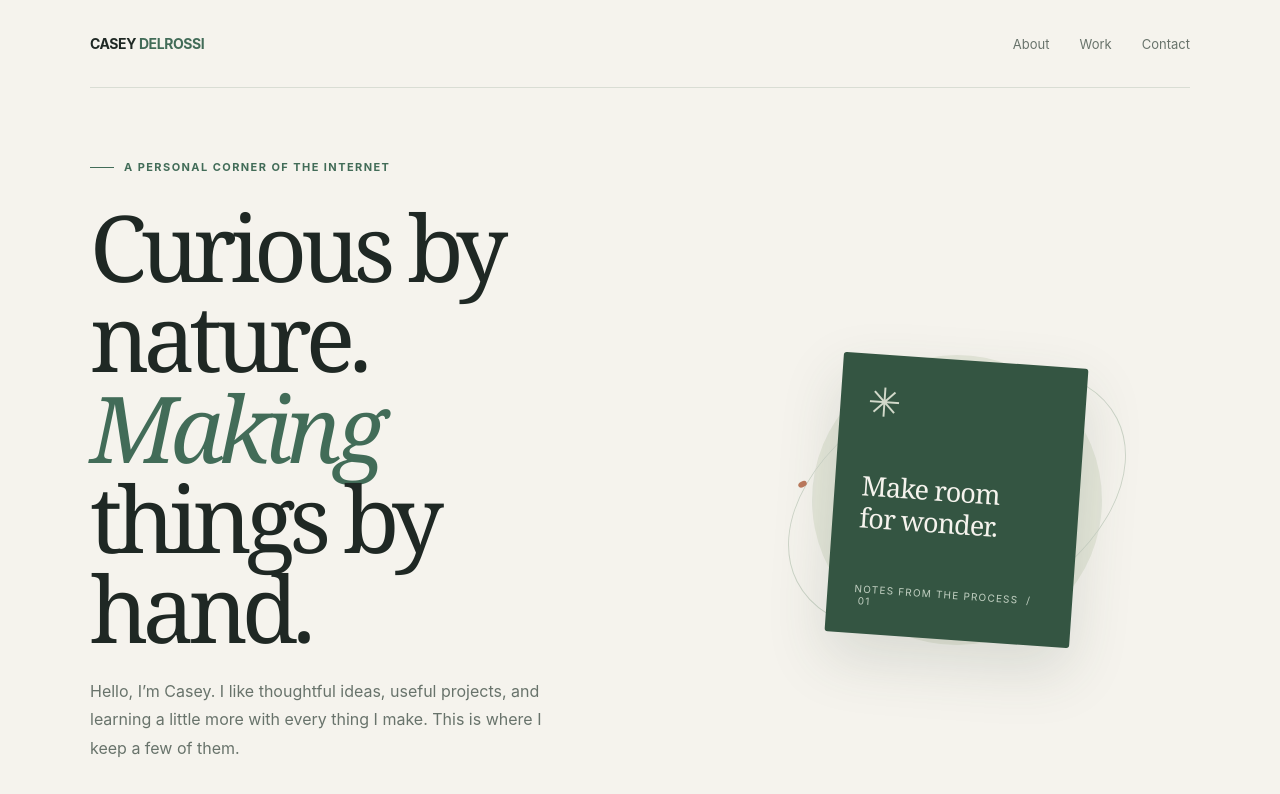
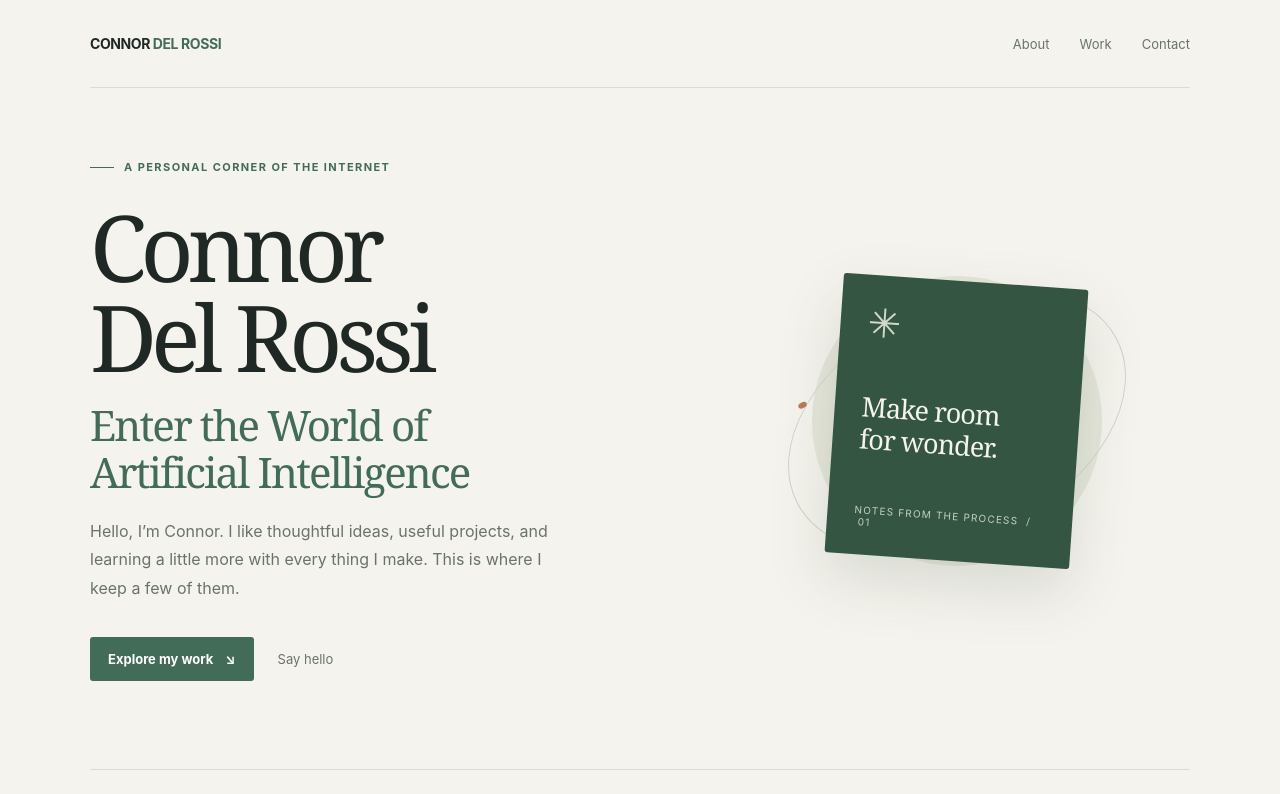
Before and after one commit to CDR615/CDR615.github.io, a plain HTML site: page index.html in a window 1280 px wide. Shown: the top 794 px of the page. Drawn offline with Linux system fonts and the light colour scheme.

Commit message:
Changed the name on the webpage and added Header

```diff
--- a/index.html
+++ b/index.html
@@ -5,7 +5,7 @@
   <meta name="viewport" content="width=device-width, initial-scale=1">
   <meta name="theme-color" content="#f5f3ed">
   <meta name="description" content="A small corner of the internet for ideas, projects, and things worth sharing.">
-  <title>Casey Delrossi — Home</title>
+  <title>Connor Del Rossi — Home</title>
   <style>
     :root {
       color-scheme: light;
@@ -60,6 +60,7 @@
       letter-spacing: -.065em;
     }
     h1 em { color: var(--green); font-weight: 400; }
+    .hero-title { max-width: 470px; margin: -5px 0 22px; color: var(--green); font: 400 clamp(28px, 3.6vw, 42px)/1.12 var(--serif); letter-spacing: -.045em; }
     .intro { max-width: 460px; color: var(--muted); font-size: 16px; line-height: 1.8; }
     .actions { display: flex; align-items: center; gap: 24px; margin-top: 34px; }
     .button {
@@ -133,7 +134,7 @@
 <body>
   <div class="shell">
     <header>
-      <a class="wordmark" href="#top">CASEY <span>DELROSSI</span></a>
+      <a class="wordmark" href="#top">CONNOR <span>DEL ROSSI</span></a>
       <nav aria-label="Main navigation">
         <a href="#about">About</a>
         <a href="#work">Work</a>
@@ -145,8 +146,9 @@
       <section class="hero" id="about">
         <div>
           <div class="eyebrow">A personal corner of the internet</div>
-          <h1>Curious by<br>nature. <em>Making</em><br>things by hand.</h1>
-          <p class="intro">Hello, I’m Casey. I like thoughtful ideas, useful projects, and learning a little more with every thing I make. This is where I keep a few of them.</p>
+          <h1>Connor<br>Del Rossi</h1>
+          <p class="hero-title">Enter the World of Artificial Intelligence</p>
+          <p class="intro">Hello, I’m Connor. I like thoughtful ideas, useful projects, and learning a little more with every thing I make. This is where I keep a few of them.</p>
           <div class="actions">
             <a class="button" href="#work">Explore my work <span aria-hidden="true">↘</span></a>
             <a class="text-link" href="#contact">Say hello</a>
@@ -192,7 +194,7 @@
       </section>
     </main>
 
-    <footer><span>© <span id="year">2026</span> Casey Delrossi</span><a href="#top">Back to top ↑</a></footer>
+    <footer><span>© <span id="year">2026</span> Connor Del Rossi</span><a href="#top">Back to top ↑</a></footer>
   </div>
   <script>document.getElementById('year').textContent = new Date().getFullYear();</script>
 </body>
```
